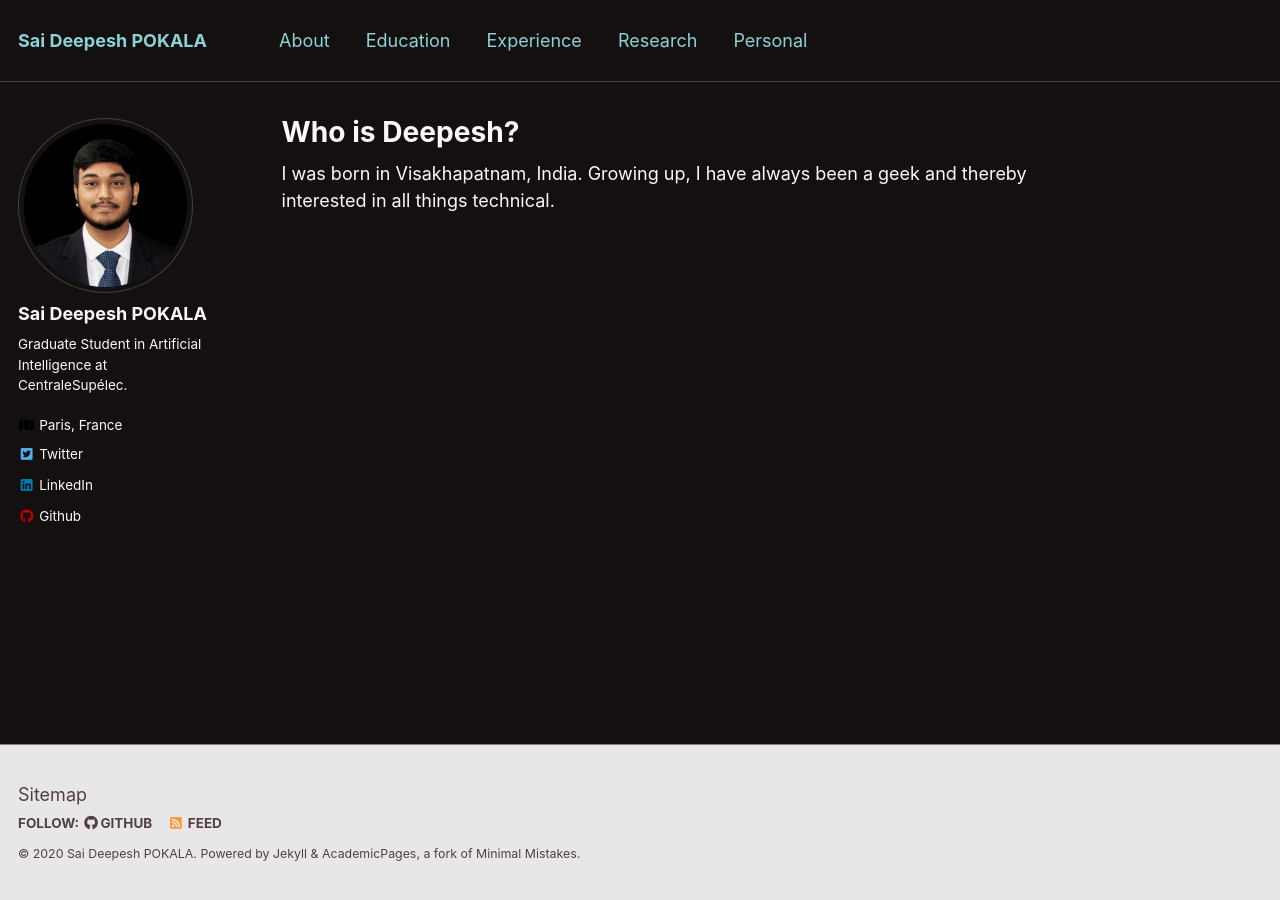
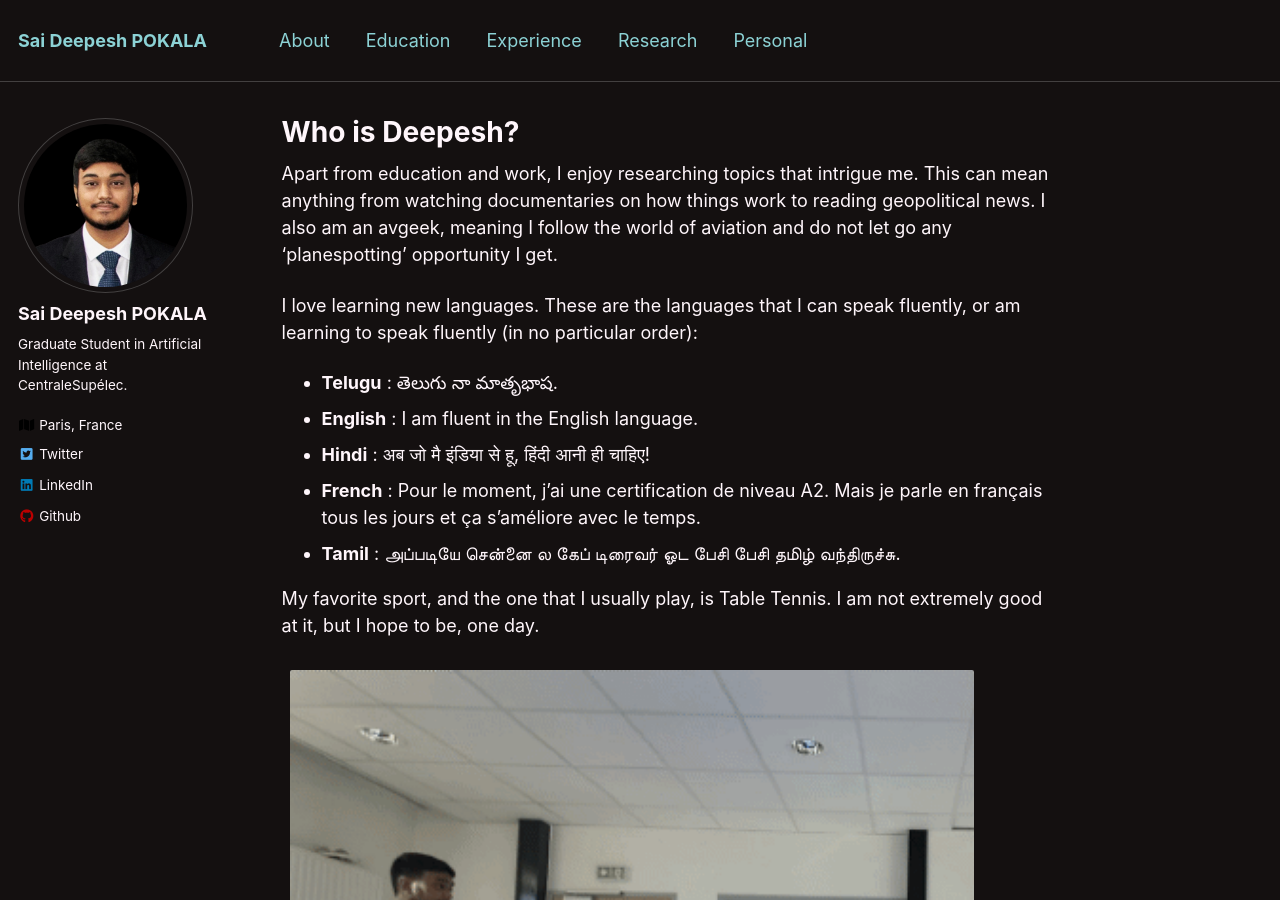
Before and after one commit to saideepesh/saideepesh.github.io, a Jekyll site: the page built from _pages/personal.md, in a window 1280 px wide and 900 px high. Built offline with Jekyll 4.4.1, drawn with Linux system fonts in a browser that asks for light colours.

Commit message:
updated personal.md

```diff
--- a/_pages/personal.md
+++ b/_pages/personal.md
@@ -5,4 +5,16 @@ author_profile: true
 classes: wide
 ---
 
-I was born in Visakhapatnam, India. Growing up, I have always been a geek and thereby interested in all things technical.
+Apart from education and work, I enjoy researching topics that intrigue me. This can mean anything from watching documentaries on how things work to reading geopolitical news. I also am an avgeek, meaning I follow the world of aviation and do not let go any 'planespotting' opportunity I get.
+
+I love learning new languages. These are the languages that I can speak fluently, or am learning to speak fluently (in no particular order):
+
+- **Telugu**      : తెలుగు నా మాతృభాష.
+- **English**     : I am fluent in the English language.
+- **Hindi**       : अब जो मै इंडिया से हू, हिंदी आनी ही चाहिए!
+- **French**      : Pour le moment, j'ai une certification de niveau A2. Mais je parle en français tous les jours et ça s'améliore avec le temps.
+- **Tamil**       : அப்படியே சென்னை ல கேப் டிரைவர் ஓட பேசி பேசி தமிழ் வந்திருச்சு.
+
+My favorite sport, and the one that I usually play, is Table Tennis. I am not extremely good at it, but I hope to be, one day.
+
+<img align="middle" src="https://saideepesh.github.io/files/TT.gif?raw=true" alt="Photo" style="width: 700px; border-radius: 10px; padding: 8px 8px 8px 8px"/>
```
Also changed, not shown: files/TT.gif (added).
